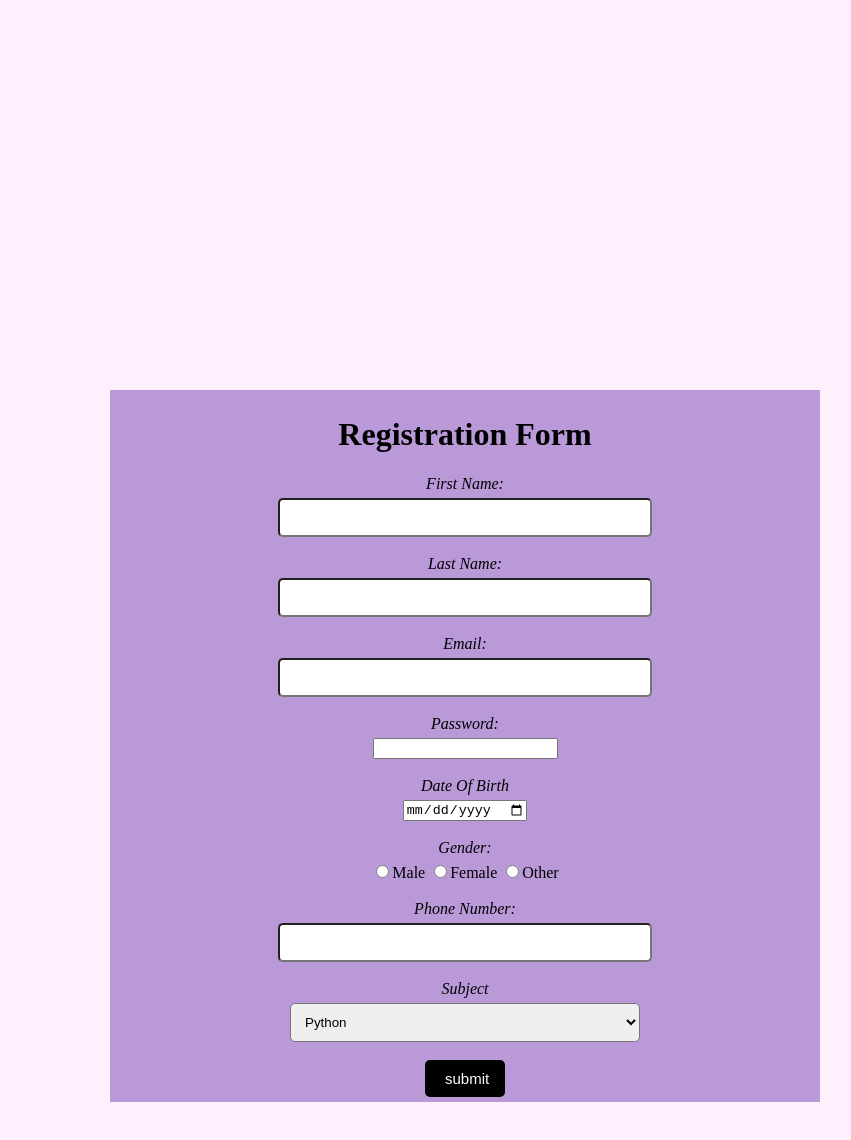
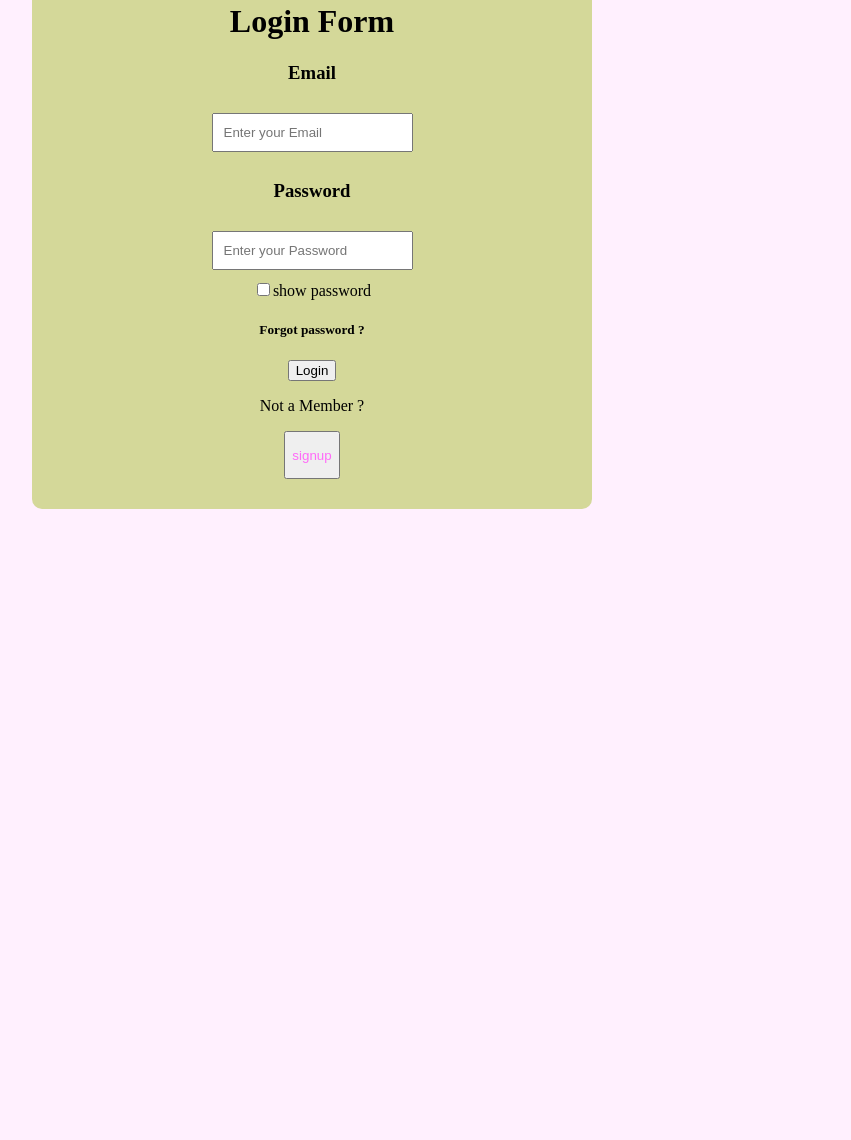
Before and after one commit to karnainapoojitha30/register, a plain HTML site: page index.html in a window 1280 px wide. Shown: the part 48-1188 px from the top of the page, without its empty margins (328-1179 px from the left). After the commit the page ends 800 px from the top, so only its background shows below. Drawn offline with Linux system fonts and the light colour scheme.

Commit message:
Add files via upload

```diff
--- a/index.html
+++ b/index.html
@@ -3,111 +3,56 @@
 
 <head>
   <meta charset="UTF-8">
-    <meta name="viewport" content="width=device-width, initial-scale=1.0">
-    <title>Registration Form</title>
+  <meta name="viewport" content="width=device-width>, initial-scale=1.0">
+  <title>Login Form</title>
   <style>
         body {
+            margin:0;
+            padding:0;
+            height:auto;
+            display:flex;
+            justify-content:center;
+            align-items: center;
             background-color: #fff0fe;
         }
-    </style>
 
-</head>
-<style>
-    form {
-        background-color: rgb(186, 153, 216);
-        padding: 5px;
-        width: 700px;
+         form{
+         background-color: rgb(212, 216, 153);
+        padding: 30px;
+        border-radius: 10px;
+        width: 500px;
         text-align: center;
-        margin: 400px;
-    }
-
-    body {
-        font-family: 'Times New Roman', Times, serif;
-        padding: 30px;
-    }
-    label {
-        display: block;
-        margin-bottom: 5px;
-        font-style: italic;
       }
 
       input[type="text"],
       input[type="email"],
-    input[type="DOB"],
+      input[type="password"],
       select {
-        width: 50%;
-        padding: 10px;
-        border-radius: 5px;
-    }
-
-    button {
-        background-color: black;
-        padding: 10px 20px;
-        border: none;
-        cursor: pointer;
-        border-radius: 5px;
-        font-size: 15px;
-        width:80px;
+        width:auto;
+        padding:10px;
+        margin:10px 0;
       }
     </style>
+</head>
 
 <body>
-    <div>
+    <divclass="form-container">
   <form>
-            <h1>Registration Form</h1>
-            <div>
-                <label for="name">First Name:</label>
-                <input type="text" id="name" name="name" required><br><br>
+    <h1>Login Form</h1>
+    <h3>Email</h3>
+    <input type="Email" placeholder="Enter your Email" name="name" required>
+    <h3>Password</h3>
+    <input type="password" placeholder="Enter your Password" name="password" required><br>
+    <input type="checkbox" id="show password" name="show password">show password
+    <h5>Forgot password ?</h5>
+    <button type="Login">Login
 
-                 <div>
-                <label for="name">Last Name:</label>
-                <input type="text" id="name" name="name" required><br><br>
-            </div>
-
-            <div>
-                <label for="email">Email:</label>
-
-                <input type="email" id="email" name="email" required><br><br>
-            </div>
-
-            <div>
-
-                <label for="password">Password:</label>
-                <input type="password" id="password" name="password" required><br><br>
-            </div>
-            <div>
-                <label for="DOB">Date Of Birth</label>
-                <input type="date" id="DOB" name="DOB" required><br><br>
-            </div>
-            <div>
-                <label for="Gender">Gender:</label>
-                <input type="radio" id="Male" name="Gender" value="Male">Male
-                <input type="radio" id="Female" name="Gender" value="Female">Female
-                <input type="radio" id="Other" name="Gender" value="Other">Other<br><br>
-            </div>
-            <div>
-                <label for="Phone Number">Phone Number:</label>
-                <input type="text" id="Phone" name="Phone" required><br><br>
-            </div>
-            <div>
-                <label for="Subject">Subject</label>
-                <select id="Subject" name="Subject">
-                    <option value="Python">Python</option>
-                    <option value="Java">Java</option>
-                    <option value="UI/UX">UI/UX</option>
-                    <option value="AI">AI</option>
-                    <option value="AWS">AWS</option>
-                </select><br><br>
-            </div>
-
-            <button style="color: white;">submit</button>
+    </button>
+    <p>Not a Member ?</p><button>
+      <p style="color:rgba(255, 105, 248, 0.986)">signup</p>
+    </button>
 
   </form>
-
-    </div>
 </body>
 
 </html>
-</body>
-
-</html>
```
Lines whose indentation alone changed are shown as unchanged.
